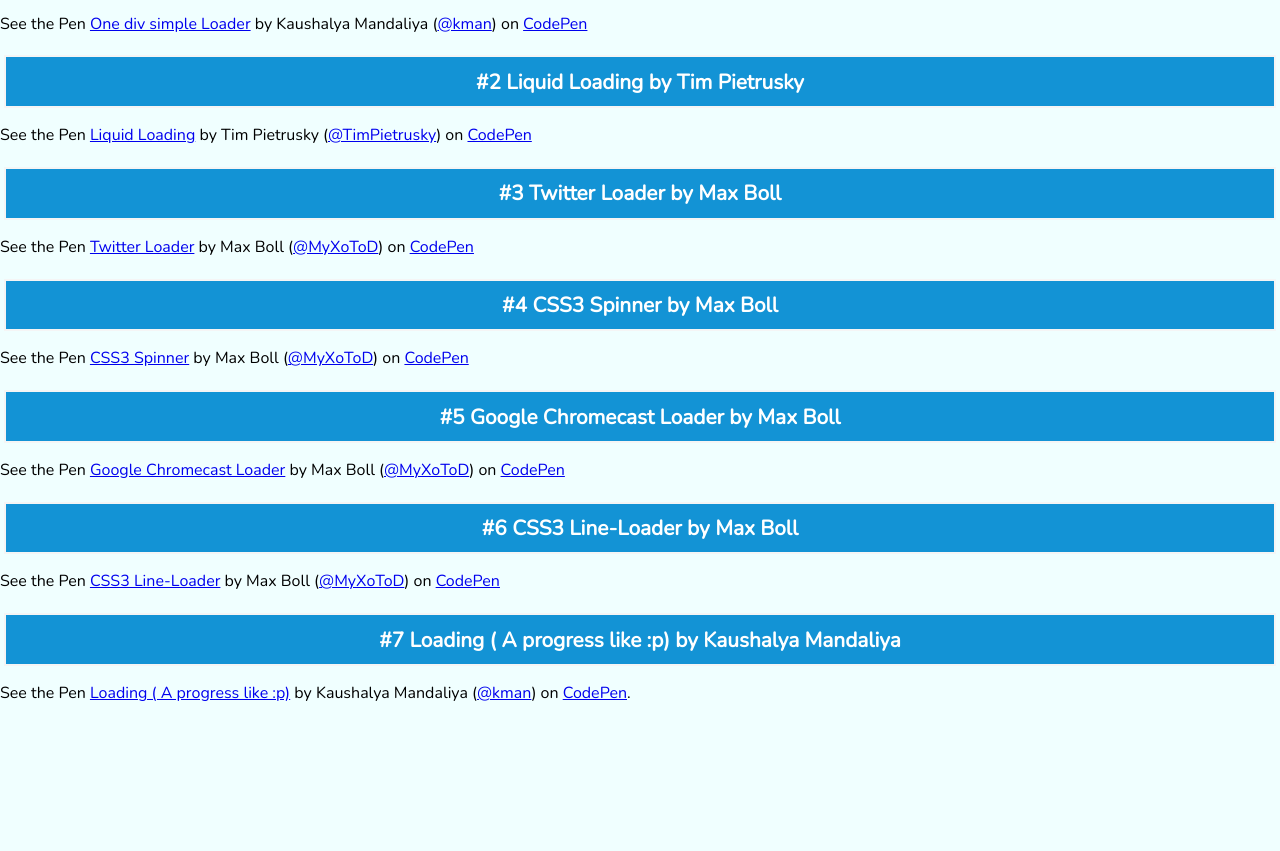
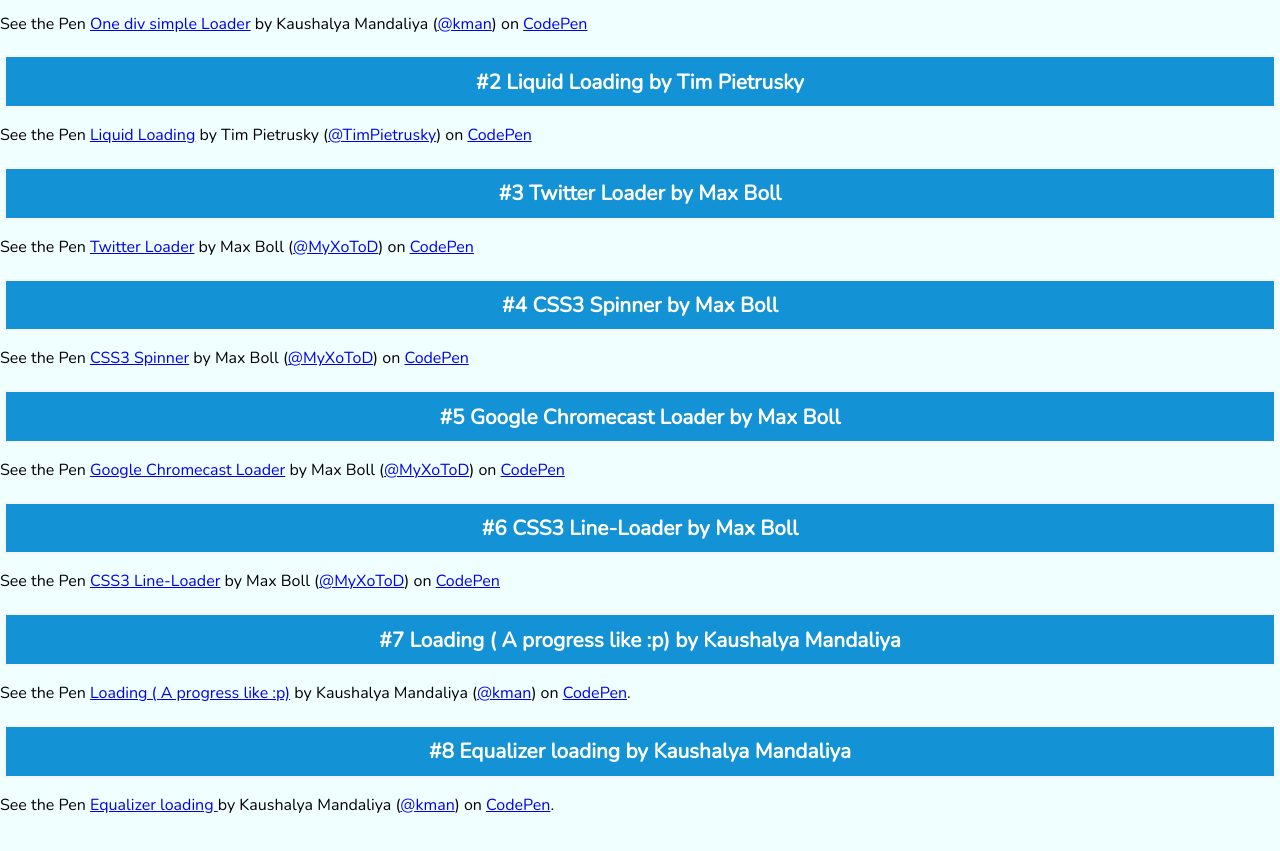
Before and after one commit to bullgit/loading, a plain HTML site: page index.html in a window 1280 px wide. Shown: the part 165-1016 px from the top of the page. Before the commit the page ends 925 px from the top, so only its background shows below. Drawn offline with nearby package versions, Linux system fonts and the light colour scheme; a script that the page names is missing.

Commit message:
Added 8th loader

```diff
--- a/index.html
+++ b/index.html
@@ -37,6 +37,10 @@
   <div class="number">#7 Loading ( A progress like :p) by Kaushalya Mandaliya</div>
   <p data-height="268" data-theme-id="168" data-slug-hash="Lncta" data-user="kman" data-default-tab="result" class='codepen'>See the Pen <a href='http://codepen.io/kman/pen/Lncta'>Loading ( A progress like :p)</a> by Kaushalya Mandaliya (<a href='http://codepen.io/kman'>@kman</a>) on <a href='http://codepen.io'>CodePen</a>.</p>
   <!-- 7 Over -->
+  <!-- 8 -->
+  <div class="number">#8 Equalizer loading by Kaushalya Mandaliya</div>
+  <p data-height="268" data-theme-id="168" data-slug-hash="ksDuA" data-user="kman" data-default-tab="result" class='codepen'>See the Pen <a href='http://codepen.io/kman/pen/ksDuA'>Equalizer loading </a> by Kaushalya Mandaliya (<a href='http://codepen.io/kman'>@kman</a>) on <a href='http://codepen.io'>CodePen</a>.</p>
+  <!-- 8 Over -->
 
   <!-- Go back to bullg.it --> <div class="goback"><a href="http://bullg.it"> &larr; Go back to bullgit</a></div> <!-- Over -->
 </body>
```
